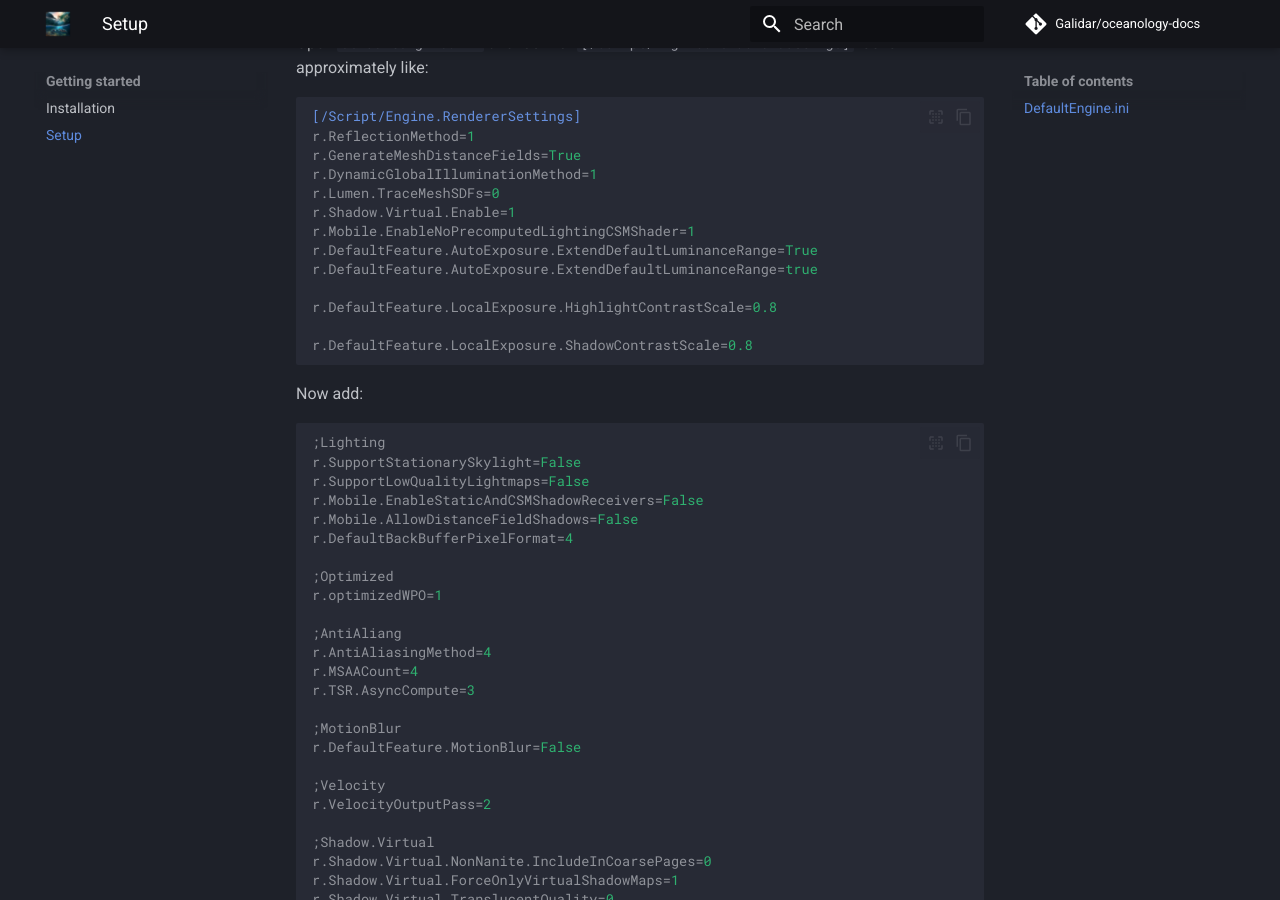
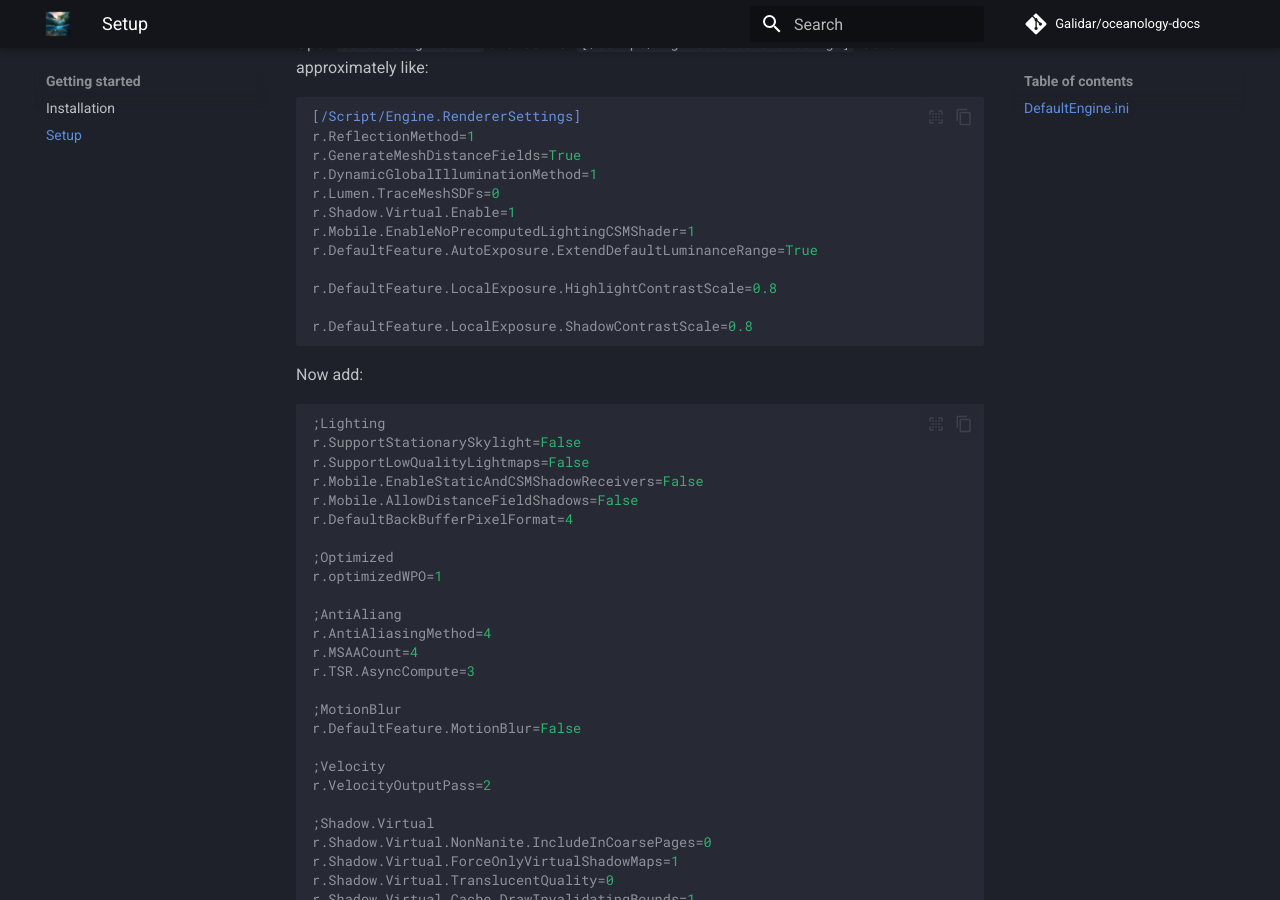
Before and after one commit to Galidar/oceanology-docs, an MkDocs documentation site: the page built from docs/getting-started/setup.md, in a window 1280 px wide and 900 px high, scrolled down 2431 px. Built offline with MkDocs 1.6.1 and Material for MkDocs 9.7.7, drawn with Linux system fonts in a browser that asks for light colours; comment, search, counter and statistics services are not loaded; the version menu is left out.

Commit message:
unreal things

```diff
--- a/docs/getting-started/setup.md
+++ b/docs/getting-started/setup.md
@@ -50,7 +50,6 @@ r.Lumen.TraceMeshSDFs=0
 r.Shadow.Virtual.Enable=1
 r.Mobile.EnableNoPrecomputedLightingCSMShader=1
 r.DefaultFeature.AutoExposure.ExtendDefaultLuminanceRange=True
-r.DefaultFeature.AutoExposure.ExtendDefaultLuminanceRange=true
 
 r.DefaultFeature.LocalExposure.HighlightContrastScale=0.8
 
```
